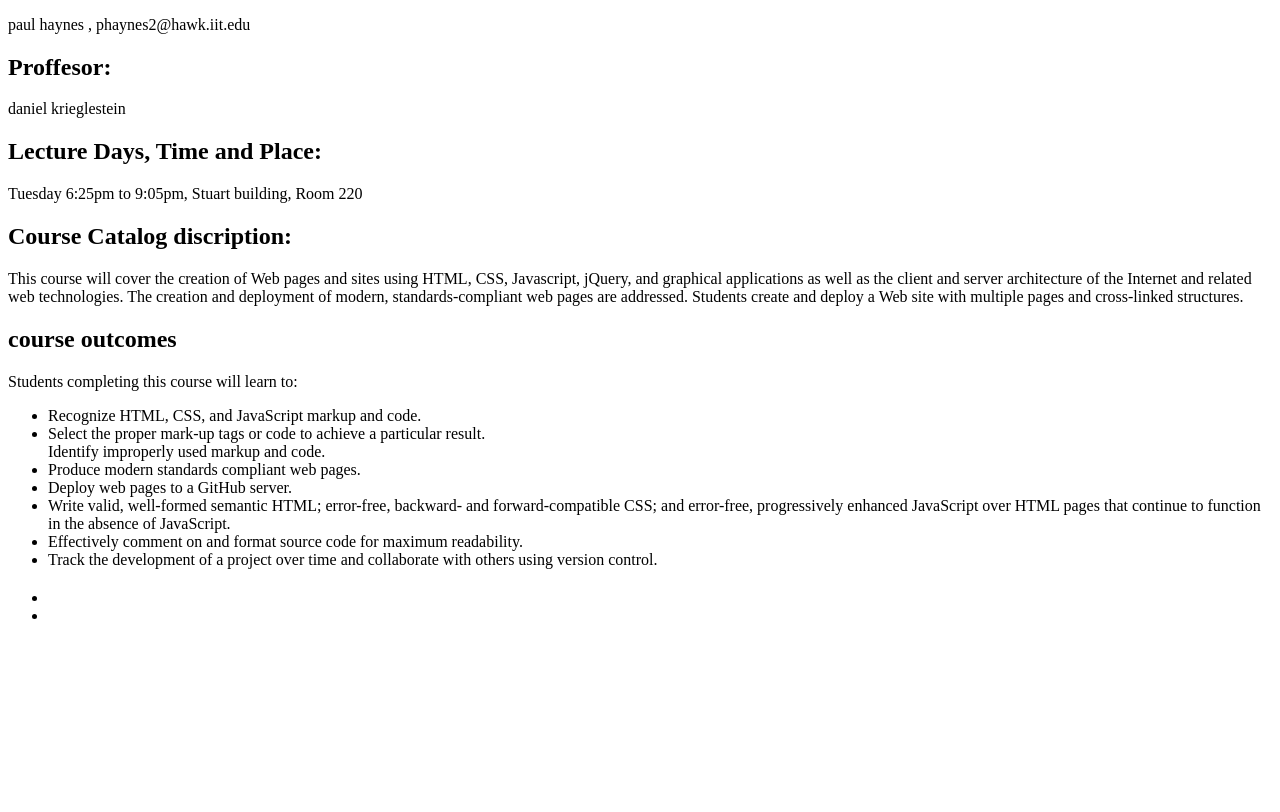
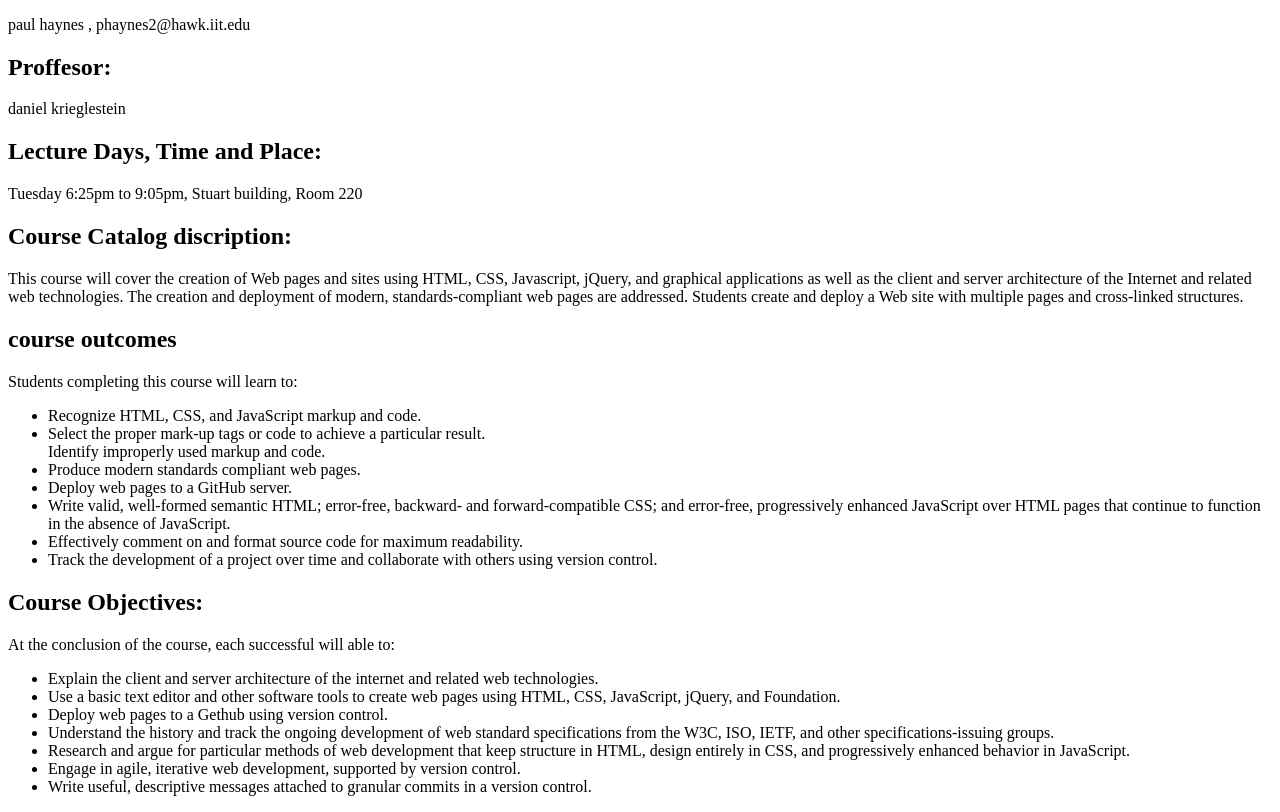
Before and after one commit to phaynes2/lab2, a plain HTML site: page index.html in a window 1280 px wide. Shown: the part 105-917 px from the top of the page. Before the commit the page ends 800 px from the top, so only its background shows below. Drawn offline with Linux system fonts and the light colour scheme.

Commit message:
Update index.html

```diff
--- a/index.html
+++ b/index.html
@@ -30,10 +30,16 @@
 		<li>Effectively comment on and format source code for maximum readability.</li>
 		<li>Track the development of a project over time and collaborate with others using version control.</li>
 	</ul>
-  <h2></h2>
-  <p></p>
-  <ul><li>
-	<li></ul>
+  <h2>Course Objectives:</h2>
+  <p>At the conclusion of the course, each successful will able to:</p>
+	<ul>	<li>Explain the client and server architecture of the internet and related web technologies.</li>
+			<li>Use a basic text editor and other software tools to create web pages using HTML, CSS, JavaScript, jQuery, and Foundation.</li>
+			<li>Deploy web pages to a Gethub using version control.</li>
+			<li>Understand the history and track the ongoing development of web standard specifications from the W3C, ISO, IETF, and other specifications-issuing groups.</li>
+			<li>Research and argue for particular methods of web development that keep structure in HTML, design entirely in CSS, and progressively enhanced behavior in JavaScript.</li>
+			<li>Engage in agile, iterative web development, supported by version control.</li>
+			<li>Write useful, descriptive messages attached to granular commits in a version control.</li>
+	</ul>
 
 
 </body>
```
